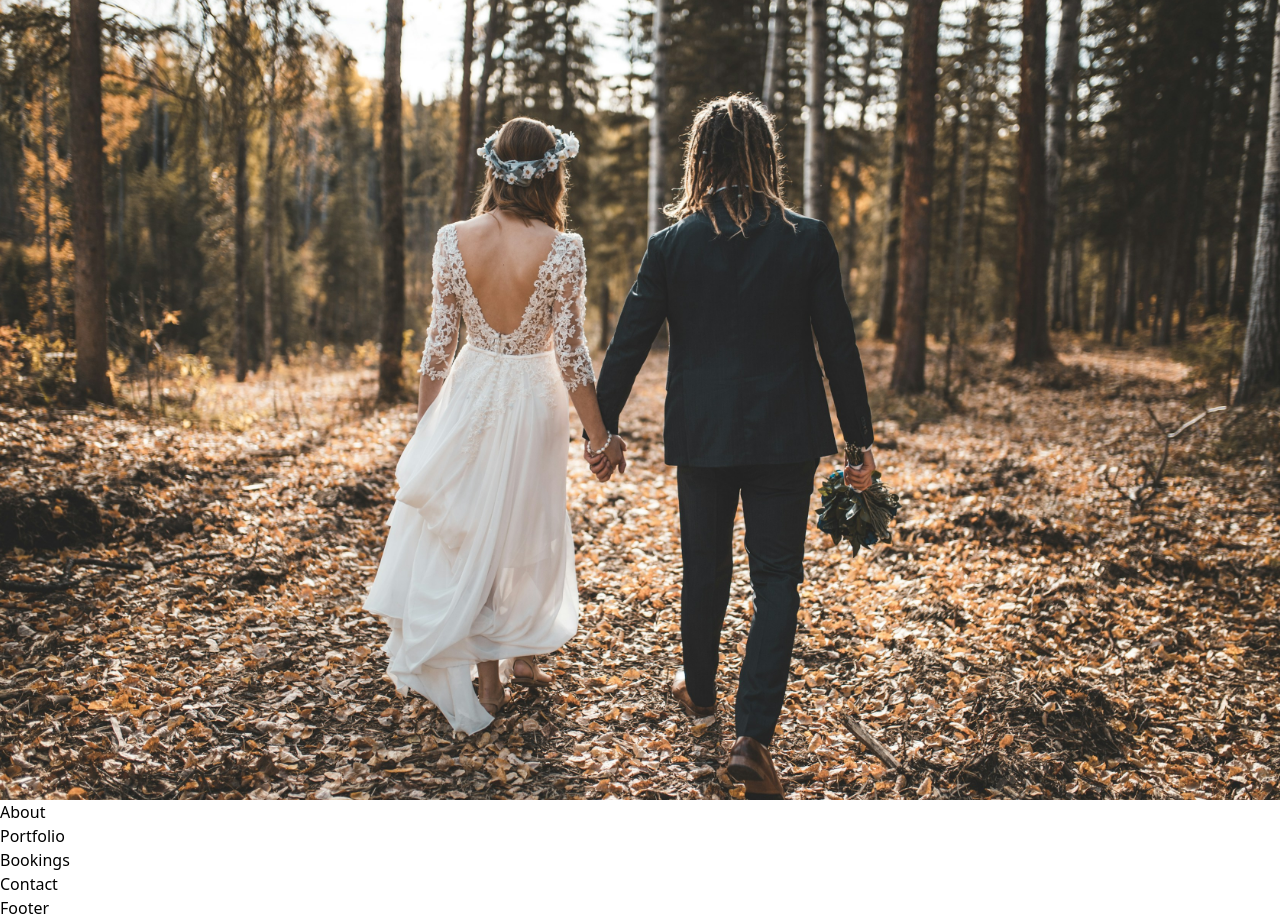
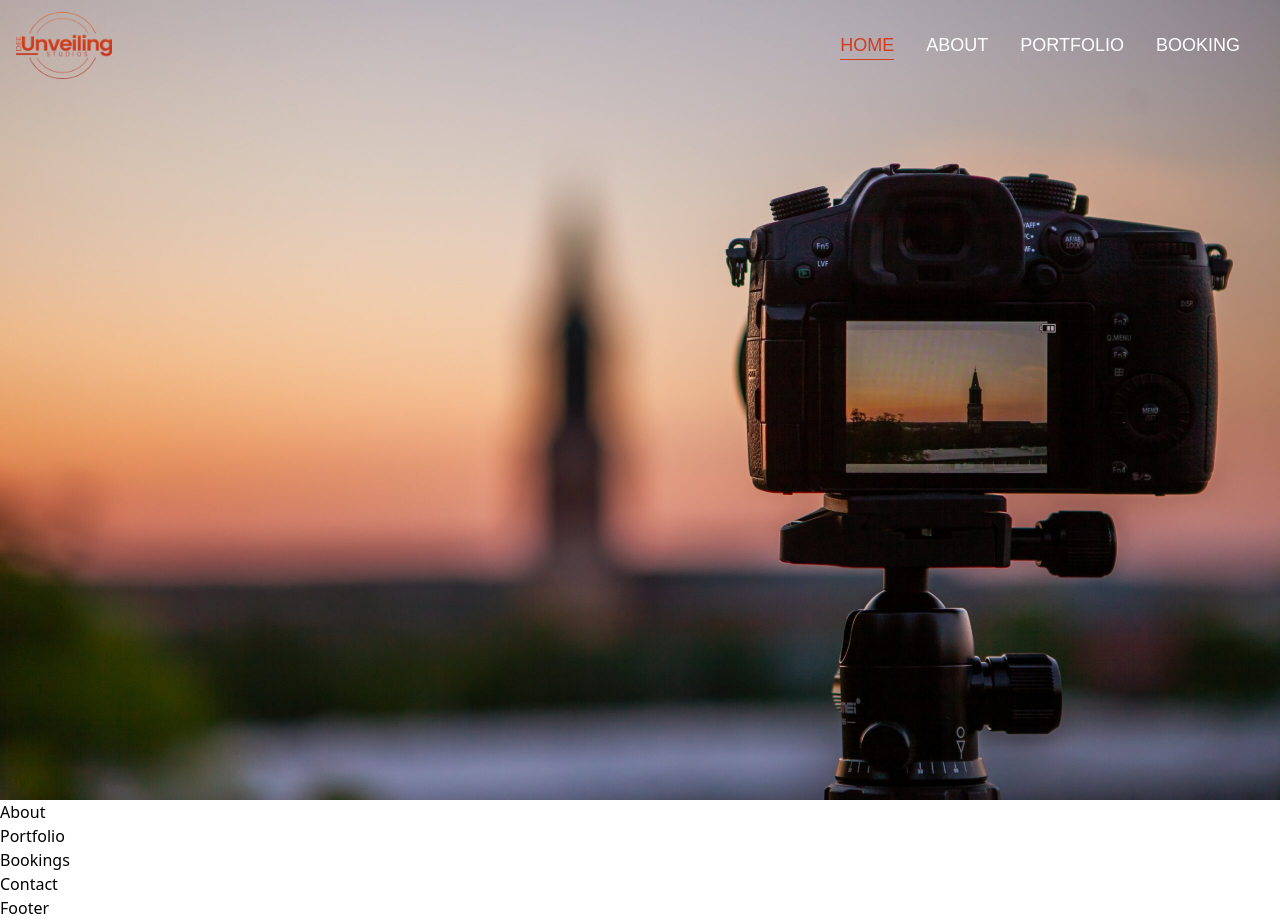
Before and after one commit to yommexg/deeUnveilings, a React (Vite) app: page / in a window 1280 px wide. Built offline with nearby package versions, Linux system fonts and the light colour scheme.

Commit message:
update header component

```diff
--- a/src/components/Header/index.tsx
+++ b/src/components/Header/index.tsx
@@ -1,14 +1,95 @@
-const headerbg = new URL("../../assets/header-bg.jpg", import.meta.url).href;
+import { useState } from "react";
+import { FaBars } from "react-icons/fa";
+import { FaTimes } from "react-icons/fa"; // For close icon
+
+const headerbg = new URL("../../assets/video-bg.jpg", import.meta.url).href;
+const logo = new URL("../../assets/logo.png", import.meta.url).href;
 
 const Header = () => {
+  const [isMenuOpen, setIsMenuOpen] = useState(false);
+  const [activeLink, setActiveLink] = useState("#");
+
+  const toggleMenu = () => {
+    setIsMenuOpen(!isMenuOpen);
+  };
+
+  const handleSetActiveLink = (link: string) => {
+    setActiveLink(link);
+    setIsMenuOpen(false); // Close menu when a link is clicked
+  };
+
   return (
     <div
-      className="min-h-screen bg-center sm:bg-[auto_110%] bg-cover"
+      className="min-h-screen bg-center bg-cover"
       style={{
         backgroundImage: `url(${headerbg})`,
+        backgroundPosition: "center top",
       }}
     >
-      {/* Your header content here */}
+      <div className="flex flex-row justify-between items-center ml-2 py-1">
+        <img src={logo} className="w-[112px] h-[83px] p-2" alt="Logo" />
+
+        {/* Desktop Nav */}
+        <nav className="hidden md:flex text-white font-montserrat font-[400] text-lg gap-8 mr-10">
+          {[
+            { label: "HOME", href: "#" },
+            { label: "ABOUT", href: "#about" },
+            { label: "PORTFOLIO", href: "#portfolio" },
+            { label: "BOOKING", href: "#bookings" },
+          ].map((link) => (
+            <a
+              key={link.href}
+              href={link.href}
+              className={`${
+                activeLink === link.href
+                  ? "text-[#D13D1F] border-b border-b-[#D13D1F]"
+                  : "text-white"
+              } hover:opacity-60`}
+              onClick={() => handleSetActiveLink(link.href)}
+            >
+              {link.label}
+            </a>
+          ))}
+        </nav>
+
+        {/* Mobile Nav */}
+        <div className="block md:hidden mr-5">
+          {!isMenuOpen && <FaBars size={25} onClick={toggleMenu} />}
+        </div>
+      </div>
+
+      {/* Mobile Menu Overlay */}
+      {isMenuOpen && (
+        <div className="fixed top-0 left-0 w-full h-full bg-black bg-opacity-90 z-50 flex flex-col items-center justify-center text-white">
+          <button
+            className="absolute top-5 right-5 text-white"
+            onClick={toggleMenu}
+          >
+            <FaTimes size={25} />
+          </button>
+          <nav className="flex flex-col gap-8 text-xl font-montserrat font-[400]">
+            {[
+              { label: "HOME", href: "#" },
+              { label: "ABOUT", href: "#about" },
+              { label: "PORTFOLIO", href: "#portfolio" },
+              { label: "BOOKING", href: "#bookings" },
+            ].map((link) => (
+              <a
+                key={link.href}
+                href={link.href}
+                className={`${
+                  activeLink === link.href
+                    ? "text-[#D13D1F] border-b border-b-[#D13D1F]"
+                    : "text-white"
+                } hover:opacity-60`}
+                onClick={() => handleSetActiveLink(link.href)}
+              >
+                {link.label}
+              </a>
+            ))}
+          </nav>
+        </div>
+      )}
     </div>
   );
 };
--- a/src/index.css
+++ b/src/index.css
@@ -1,3 +1,19 @@
 @import "tailwindcss/base";
 @import "tailwindcss/components";
 @import "tailwindcss/utilities";
+
+@font-face {
+  font-family: "Montserrat";
+  src: url("https://fonts.googleapis.com/css2?family=Montserrat:ital@0;1&display=swap")
+    format("truetype");
+  font-weight: 400;
+  font-style: normal;
+}
+
+@font-face {
+  font-family: "Montserrat";
+  src: url("https://fonts.googleapis.com/css2?family=Montserrat:ital,wght@0,600;1,600&display=swap")
+    format("truetype");
+  font-weight: 600;
+  font-style: normal;
+}
--- a/tailwind.config.js
+++ b/tailwind.config.js
@@ -3,7 +3,11 @@ export default {
   content: ["./src/**/*.{js,ts,jsx,tsx}", "./public/index.html"],
   safelist: ["bg-[url()]"],
   theme: {
-    extend: {},
+    extend: {
+      fontFamily: {
+        montserrat: ["Montserrat", "sans-serif"],
+      },
+    },
   },
   plugins: [],
 };
```
Also changed, not shown: src/assets/logo.png (added).
